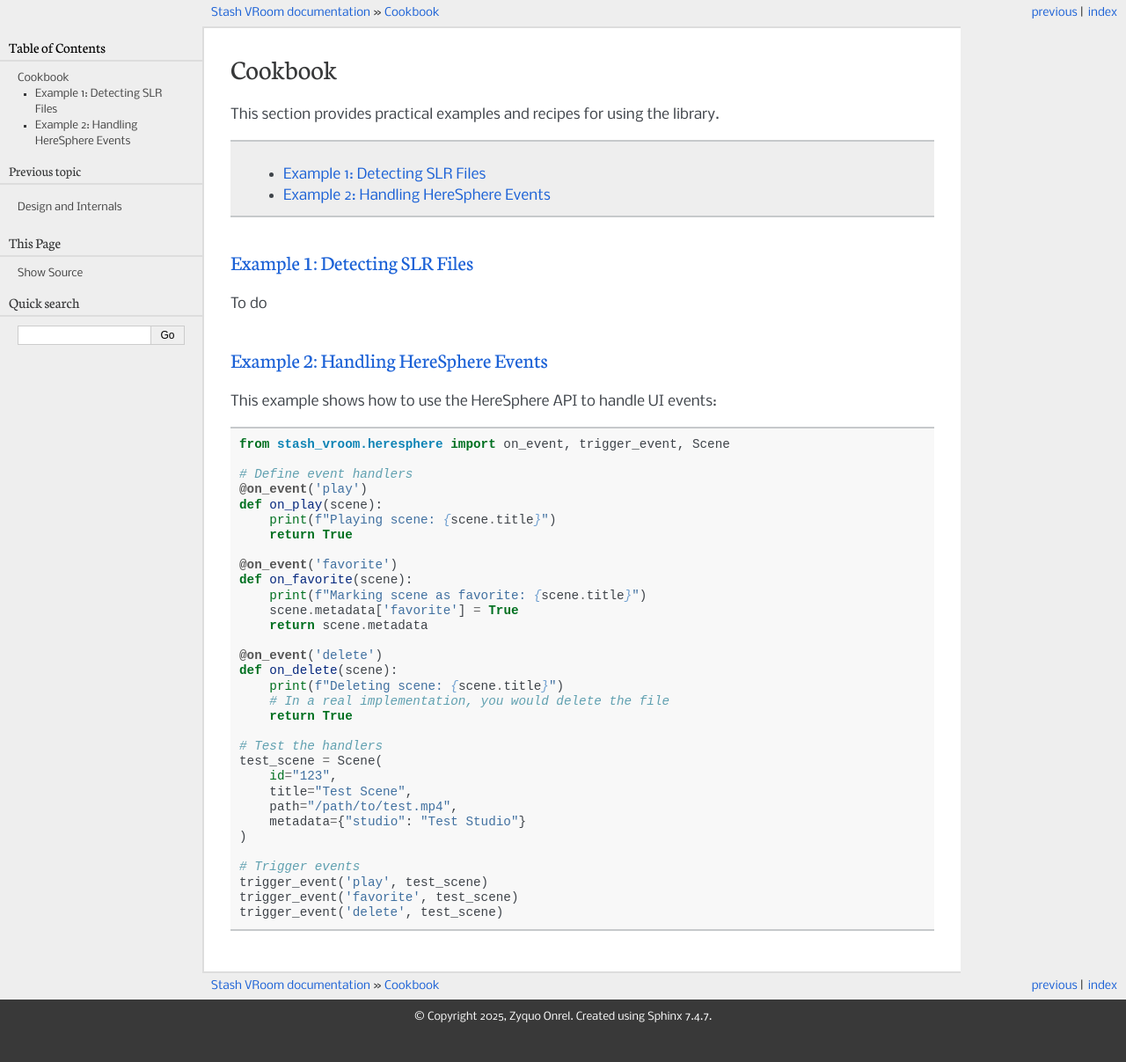
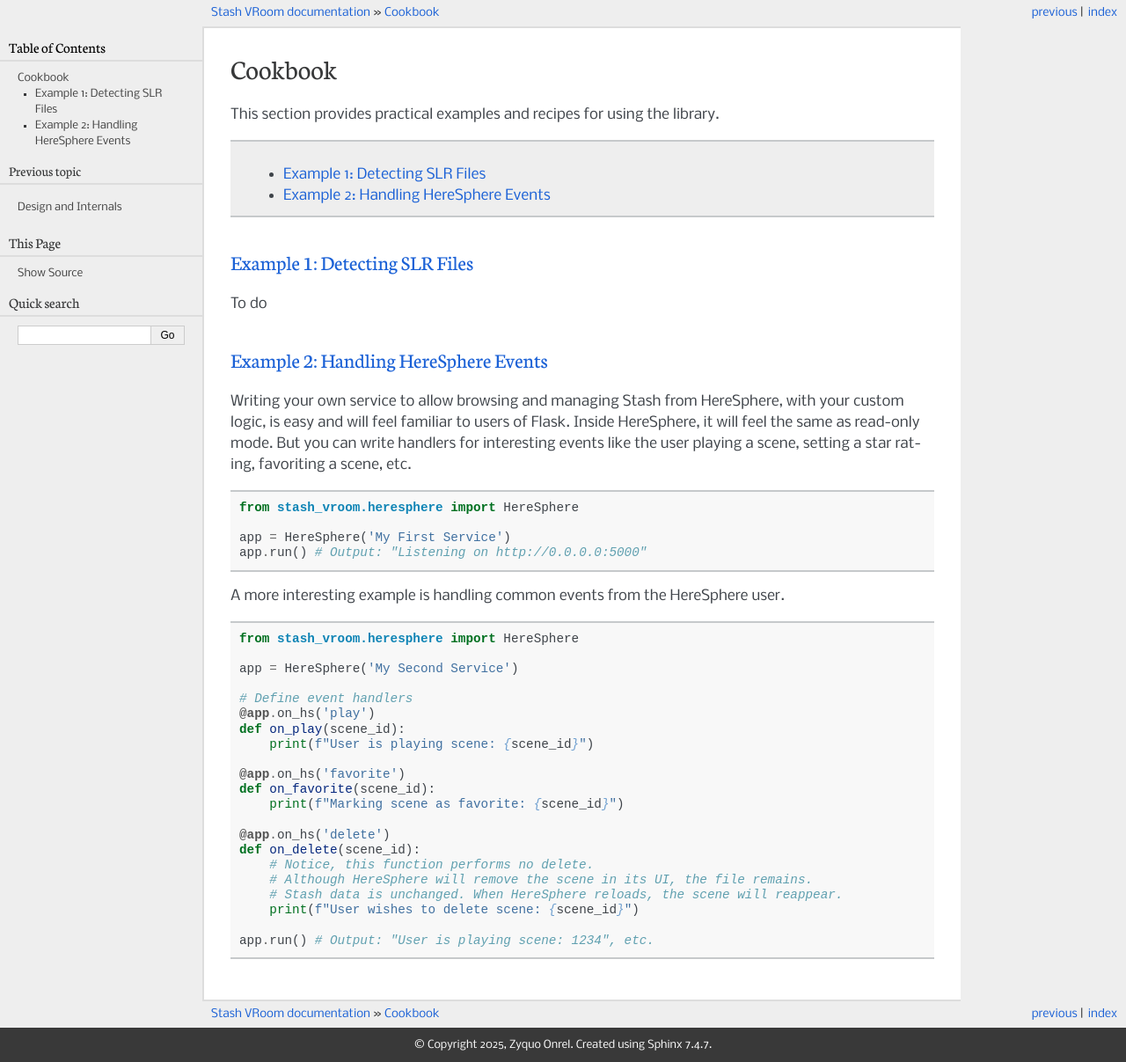
Before and after one commit to zyquon/stash-vroom, a Sphinx documentation site: the page built from doc/cookbook.rst, in a window 1280 px wide. Shown: the whole page at 88% size. Built offline with Sphinx 7.4.7, drawn with Linux system fonts in a browser that asks for light colours; pages that are not in the unit, such as notebooks, are missing from menus; before the commit the page ends 1175 px from its top, so only the background shows below that.

Commit message:
Some ideas for the Cookbook

```diff
--- a/doc/cookbook.rst
+++ b/doc/cookbook.rst
@@ -14,39 +14,41 @@
 Example 2: Handling HereSphere Events
 -------------------------------------
 
-This example shows how to use the HereSphere API to handle UI events:
+Writing your own service to allow browsing and managing Stash from HereSphere,
+with your custom logic, is easy and will feel familiar to users of Flask.
+Inside HereSphere, it will feel the same as read-only mode. But you can write
+handlers for interesting events like the user playing a scene, setting a star rating,
+favoriting a scene, etc.
 
 .. code-block:: python
 
-    from stash_vroom.heresphere import on_event, trigger_event, Scene
+    from stash_vroom.heresphere import HereSphere
+
+    app = HereSphere('My First Service')
+    app.run() # Output: "Listening on http://0.0.0.0:5000"
+
+A more interesting example is handling common events from the HereSphere user.
+
+.. code-block:: python
+
+    from stash_vroom.heresphere import HereSphere
+
+    app = HereSphere('My Second Service')
 
     # Define event handlers
-    @on_event('play')
-    def on_play(scene):
-        print(f"Playing scene: {scene.title}")
-        return True
+    @app.on_hs('play')
+    def on_play(scene_id):
+        print(f"User is playing scene: {scene_id}")
 
-    @on_event('favorite')
-    def on_favorite(scene):
-        print(f"Marking scene as favorite: {scene.title}")
-        scene.metadata['favorite'] = True
-        return scene.metadata
+    @app.on_hs('favorite')
+    def on_favorite(scene_id):
+        print(f"Marking scene as favorite: {scene_id}")
 
-    @on_event('delete')
-    def on_delete(scene):
-        print(f"Deleting scene: {scene.title}")
-        # In a real implementation, you would delete the file
-        return True
+    @app.on_hs('delete')
+    def on_delete(scene_id):
+        # Notice, this function performs no delete.
+        # Although HereSphere will remove the scene in its UI, the file remains.
+        # Stash data is unchanged. When HereSphere reloads, the scene will reappear.
+        print(f"User wishes to delete scene: {scene_id}")
 
-    # Test the handlers
-    test_scene = Scene(
-        id="123",
-        title="Test Scene",
-        path="/path/to/test.mp4",
-        metadata={"studio": "Test Studio"}
-    )
-
-    # Trigger events
-    trigger_event('play', test_scene)
-    trigger_event('favorite', test_scene)
-    trigger_event('delete', test_scene)
+    app.run() # Output: "User is playing scene: 1234", etc.
```
